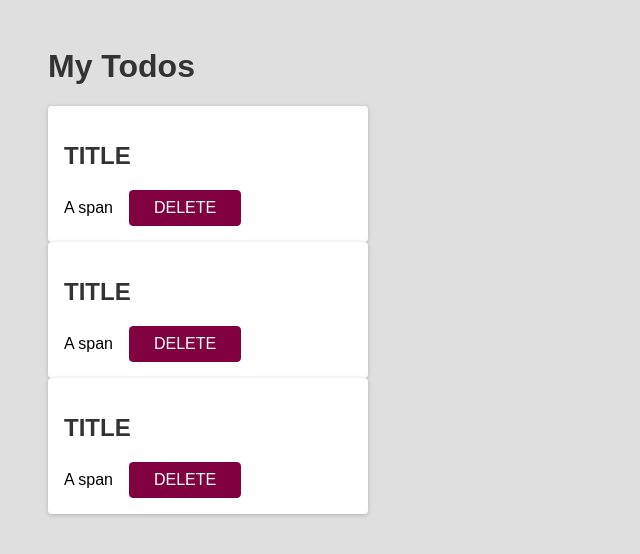
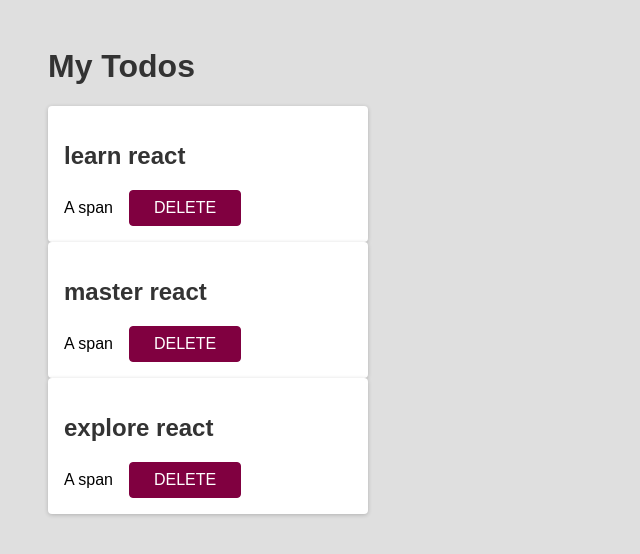
Before and after one commit to qluke/my-react, a React (Create React App) app: page / in a window 1280 px wide. Shown: the top 554 px of the page, without its empty margins (0-640 px from the left). Built offline with nearby package versions, Linux system fonts and the light colour scheme.

Commit message:
prop 传递数据

```diff
--- a/src/App.js
+++ b/src/App.js
@@ -4,9 +4,9 @@
   return (
     <div>
       <h1>My Todos</h1>
-      <Todo />
-      <Todo />
-      <Todo />
+      <Todo text= 'learn react'/>
+      <Todo text= 'master react'/>
+      <Todo text= 'explore react'/>
     </div>
   );
 }
--- a/src/components/Todo.js
+++ b/src/components/Todo.js
@@ -1,7 +1,7 @@
-function Todo(){
+function Todo(props){
     return (
         <div className="card">
-        <h2>TITLE</h2>
+        <h2>{props.text}</h2>
         <div class='action'>
             <span> A span</span>
           <button className="btn">DELETE</button>
```
